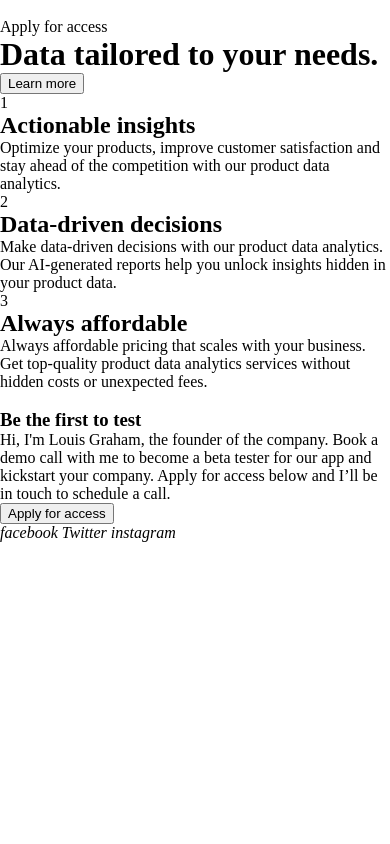
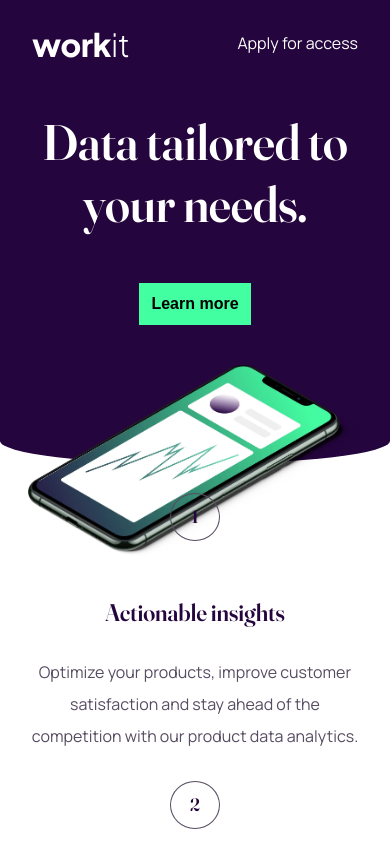
Before and after one commit to NavaMegalos/Workit-landing-page, a plain HTML site: page index.html in a window 390 px wide. Shown: the top 844 px of the page. Drawn offline with Linux system fonts and the light colour scheme.

Commit message:
mobile first initial commit

```diff
--- a/css/style.css
+++ b/css/style.css
@@ -1,21 +1,116 @@
-:root {
-    /* COLORS */
-    --primary-clr-purple: hsl(273DEG, 85%, 13%);
-    --primary-clr-green: hsl(150DEG, 100%, 63%);
-    --primary-clr-gray: hsl(271DEG, 12%, 34%);
-    --primary-clr-white: hsl(0DEG, 0%, 100%);
-    --secondary-clr-purple: (276DEG, 100%, 99%);
+@font-face {
+  font-family: "Fraunces";
+  font-display: swap;
+  src: url("../assets/fonts/fraunces/static/Fraunces_144pt-SemiBold.ttf")
+    format("truetype");
 }
 
-*::after, *::before {
-    box-sizing: border-box;
+@font-face {
+  font-family: "Manrope";
+  font-display: swap;
+  src: url("../assets/fonts/manrope/static/Manrope-Regular.ttf")
+    format("truetype");
+}
+
+:root {
+  /* COLORS */
+  --primary-clr-purple: hsl(273deg, 85%, 13%);
+  --primary-clr-green: hsl(150deg, 100%, 63%);
+  --primary-clr-gray: hsl(271deg, 12%, 34%);
+  --primary-clr-white: hsl(0deg, 0%, 100%);
+  --secondary-clr-purple: hsl(276deg, 100%, 99%);
+
+  /* FONT WEIGH */
+  --fw-regular: 100;
+  --fw-medium: 400;
+  --fw-semi-bold: 700;
+  --fw-bold: 800;
+}
+
+*::after,
+*::before {
+  box-sizing: border-box;
 }
 
 * {
-    margin: 0;
+  margin: 0;
+}
+
+body {
+  font-family: "Manrope", sans-serif;
+  text-align: center;
+}
+
+h1,
+h2,
+h3 {
+  font-family: "Fraunces", system-ui;
+}
+
+h2, div > span{
+  color: var(--primary-clr-purple);
+  margin: 1.8rem 0;
+}
+
+div > span {
+  border: solid 1px var(--primary-clr-gray);
+  border-radius: 100% 100%;
+  display: inline-block;
+  text-align: center;
+  line-height: 46px;
+  width: 48px;
+  height: 46px;
+  font-family: 'Fraunces';
+  font-size: 18px;
+  font-weight: var(--fw-semi-bold);
+}
+
+button {
+  background: var(--primary-clr-green);
+  border: 0;
+  padding: .75rem;
+  font-size: 16px;
+  font-weight: var(--fw-semi-bold);
+}
+
+p {
+  color: var(--primary-clr-gray);
+  width: 85%;
+  line-height: 32px;
+  margin-inline: auto;
 }
 
 .app__header {
+  background: var(--primary-clr-purple);
+  border-radius: 25% 25% 50% 50% / 0% 0% 5% 5%;
+  color: var(--primary-clr-white);
+  height: 25rem;
+  padding: 2rem;
 }
 
-/* border-radius: 25% 25% 50% 50% / 0% 0% 5% 5%; */
+.app__header-img {
+  display: flex;
+  justify-content: center;
+  align-items: center;
+}
+
+.app__header-img img{
+  width: 22rem;
+  height: 12rem;
+  margin: 2.5rem 0;
+}
+
+.app__header > h1 {
+  font-size: 50px;
+  margin: 3rem 0;
+}
+
+.flex-items-between {
+  display: flex;
+  justify-content: space-between;
+}
+
+.app__main :first-child && :not(span)  {
+  background-color: var(--secondary-clr-purple);
+  border-radius: 25% 25% 50% 50% / 0% 0% 5% 5%;
+}
--- a/index.html
+++ b/index.html
@@ -12,20 +12,29 @@
 <body>
 
   <header class="app__header">
+    <div class="flex-items-between">
       <picture class="app__header-icon">
-        <img src="" alt="" srcset="">
+        <img src="./assets/images/logo-light.svg" alt="" srcset="">
       </picture>
-      <p class="app__header-paragraph">Apply for access</p>
-      <h1 class="app__title">
-        Data tailored to your needs.
-      </h1>
-      <button class="btn">Learn more</button>
-      <picture>
-        <img src="" alt="" srcset="">
-      </picture>
+      <a class="app__header-redirect">Apply for access</a>
+    </div>
+    <h1 class="app__title">
+      Data tailored to your needs.
+    </h1>
+    <button class="btn">Learn more</button>
+    <!-- <picture class="spring-left">
+      <img src="./assets/images/bg-pattern-1.svg" alt="" srcset="">
+    </picture> -->
+    <picture class="app__header-img">
+      <img src="./assets/images/image-hero.webp"
+        alt=""
+        srcset="./assets/images/image-hero.webp"
+      />
+    </picture>
   </header>
   <main class="app__main">
     <section>
+      <div>
         <span>1</span>
         <h2>Actionable insights</h2>
         <p>
```
